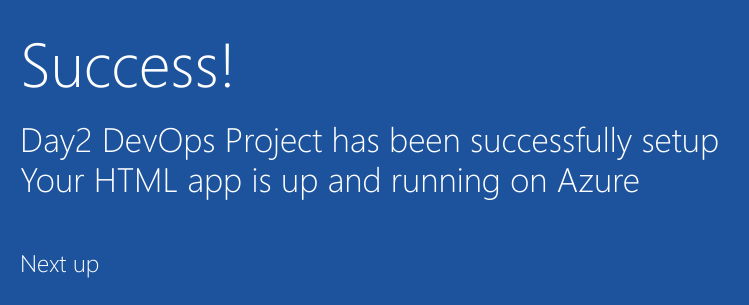
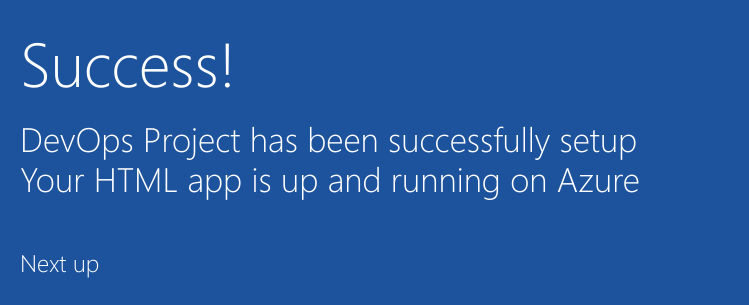
Before and after one commit to tirumala18/Mango, a plain HTML site: page index.html in a window 1280 px wide. Shown: the part 352-657 px from the top of the page, 205-954 px from the left. Drawn offline with Linux system fonts and the light colour scheme.

Commit message:
index file modified

```diff
--- a/index.html
+++ b/index.html
@@ -19,7 +19,7 @@
         </div>
             <div class="content-body">
                 <div class="success-text">Success!</div>
-                <div class="description line-1">Day2 DevOps Project has been successfully setup</div>
+                <div class="description line-1"> DevOps Project has been successfully setup</div>
                 <div class="description line-2"> Your HTML app is up and running on Azure</div>
                 <div class="next-steps-container">
                     <div class="next-steps-header">Next up</div>
```
